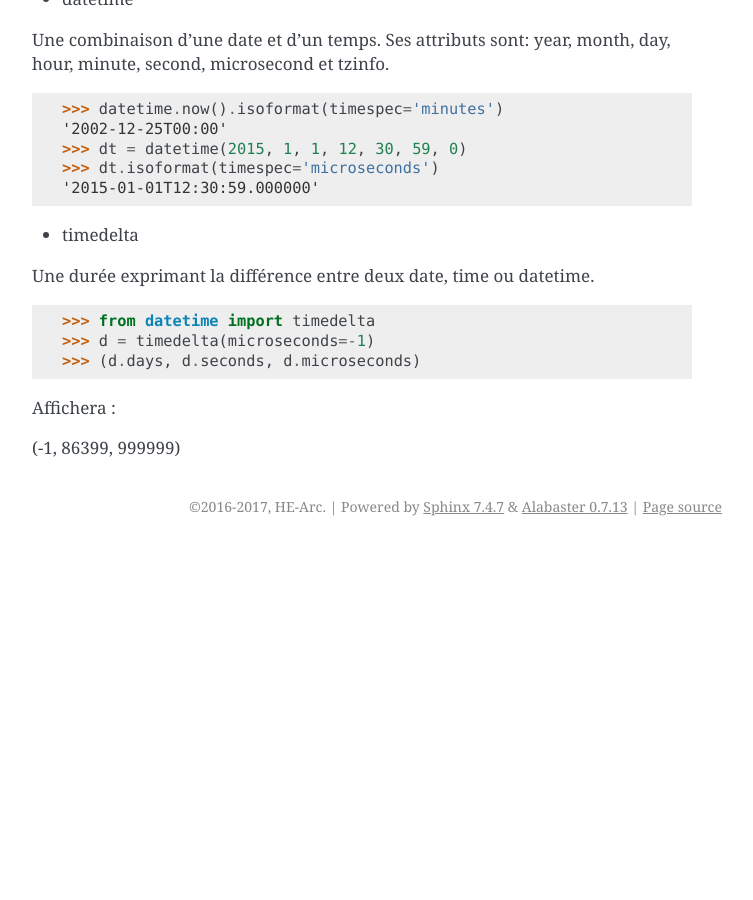
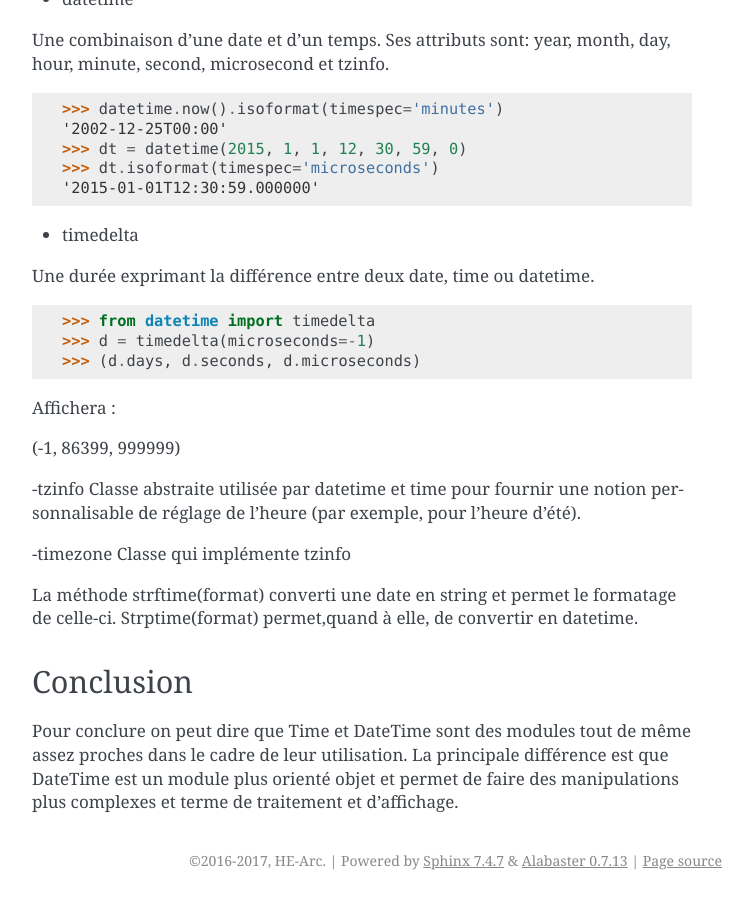
Before and after one commit to HE-Arc/livre-python, a Sphinx documentation site: the page built from source/time/index.rst, in a window 1280 px wide and 900 px high, scrolled down 4132 px. Shown: the whole window, without its empty margins (388-1141 px from the left). Built offline with Sphinx 7.4.7, drawn with Linux system fonts in a browser that asks for light colours; before the commit the page ends 4678 px from its top, so only the background shows below that.

Commit message:
Update index.rst

```diff
--- a/source/time/index.rst
+++ b/source/time/index.rst
@@ -225,3 +225,20 @@ Affichera :
 
 
 (-1, 86399, 999999)
+
+-tzinfo
+Classe abstraite utilisée par datetime et time pour fournir une notion personnalisable de réglage de l'heure (par exemple, pour l'heure d'été).
+
+
+-timezone
+Classe qui implémente tzinfo
+
+
+La méthode strftime(format) converti une date en string et permet le formatage de celle-ci. Strptime(format) permet,quand à elle, de convertir en datetime.
+
+
+-----------
+Conclusion
+-----------
+
+Pour conclure on peut dire que Time et DateTime sont des modules tout de même assez proches dans le cadre de leur utilisation. La principale différence est que DateTime est un module plus orienté objet et permet de faire des manipulations plus complexes et terme de traitement et d'affichage.
```
